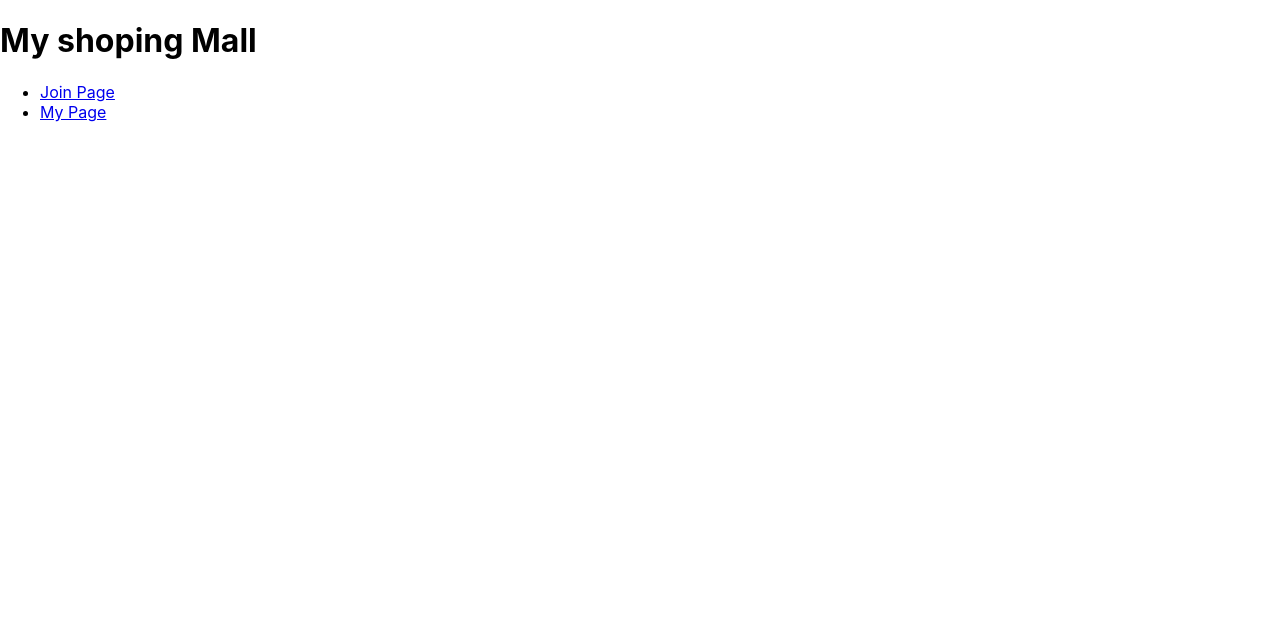
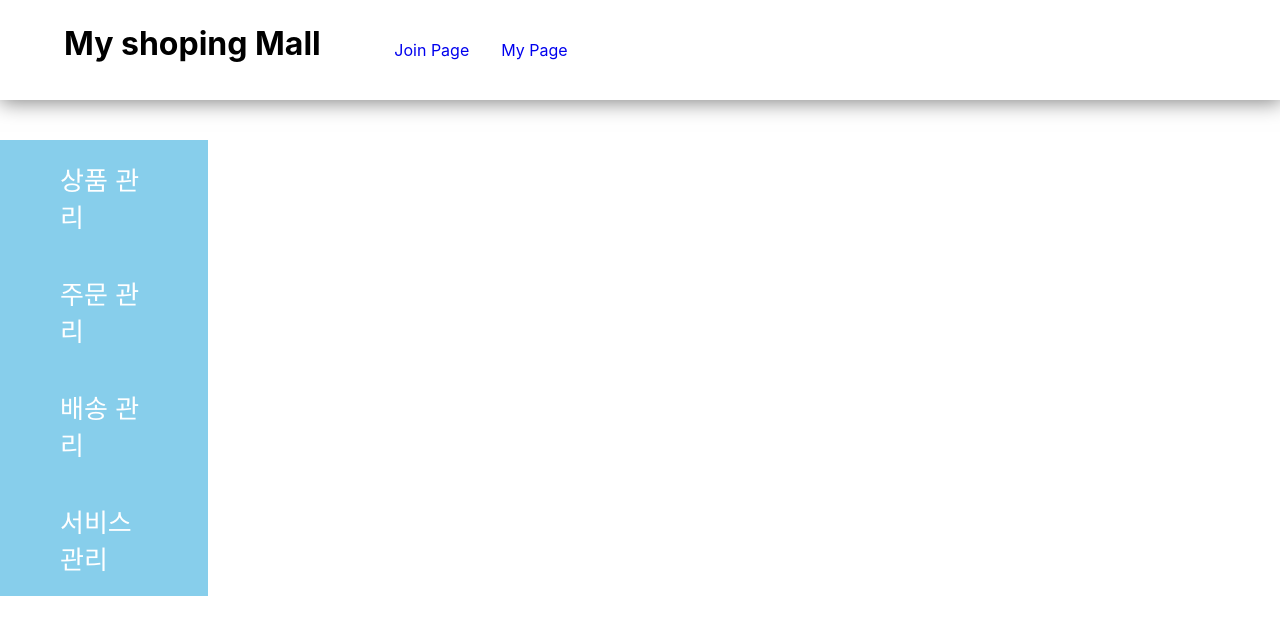
Before and after one commit to practice-server-side/Product-React, a React (Create React App) app: page / in a window 1280 px wide. Shown: the top 634 px of the page. Built offline with nearby package versions, Linux system fonts and the light colour scheme.

Commit message:
layout 분리

```diff
--- a/src/App.css
+++ b/src/App.css
@@ -1,3 +1,28 @@
+* {
+  margin: 0;
+  padding: 0;
+  box-sizing: border-box;
+}
+
 html {
-  font-size: 16pxs;
+  font-size: 16px;
 }
+
+body {
+  font-size: 16px;
+}
+
+li,
+ul {
+  list-style: none;
+}
+
+a {
+  text-decoration: none;
+}
+
+/* ====== */
+.text-01 {
+  font-size: 26px;
+  color: #fff;
+}
--- a/src/App.js
+++ b/src/App.js
@@ -1,26 +1,19 @@
 import "./App.css";
-import {BrowserRouter as Router, Routes, Route, Link} from 'react-router-dom';
+import { BrowserRouter as Router, Routes, Route } from "react-router-dom";
 import JoinPage from "./page/Join.page.tsx";
 import MainPage from "./page/Main.page.tsx";
 
-function Header() {
-  return <>
-    <h1>My shoping Mall</h1>
-  </>
-}
+import Layout from "./components/layouts/Layout.tsx";
 
 function App() {
   return (
     <Router>
-      <Header/>
-      <ul>
-        <li><Link to="/custPage">Join Page</Link></li>
-        <li><Link to="/mainPage">My Page</Link></li>
-      </ul>
-      <Routes>
-        <Route path="/custPage" element={<JoinPage/>}/>
-        <Route path="/mainPage" element={<MainPage/>}/>
-      </Routes>
+      <Layout>
+        <Routes>
+          <Route path="/custPage" element={<JoinPage />} />
+          <Route path="/mainPage" element={<MainPage />} />
+        </Routes>
+      </Layout>
     </Router>
   );
 }
--- /dev/null
+++ b/src/components/header/Header.tsx
@@ -0,0 +1,19 @@
+import { Link } from "react-router-dom";
+
+import "./header.scss";
+
+export default function Header() {
+  return (
+    <header className="header">
+      <h1>My shoping Mall</h1>
+      <ul>
+        <li>
+          <Link to="/custPage">Join Page</Link>
+        </li>
+        <li>
+          <Link to="/mainPage">My Page</Link>
+        </li>
+      </ul>
+    </header>
+  );
+}
--- /dev/null
+++ b/src/components/header/header.scss
@@ -0,0 +1,15 @@
+header.header {
+  padding: 3vh 5vw;
+  display: flex;
+
+  box-shadow: rgba(#000, 0.5) 1px 1px 20px 1px;
+
+  ul {
+    margin-left: 5%;
+    display: flex;
+
+    li {
+      padding: 1rem;
+    }
+  }
+}
--- /dev/null
+++ b/src/components/layouts/Layout.tsx
@@ -0,0 +1,16 @@
+import SideBar from "../sideBar/SideBar";
+import Header from "../header/Header";
+
+import "./layout.scss";
+
+function Layout({ children }: React.PropsWithChildren) {
+  return (
+    <div className="layout-default">
+      <Header></Header>
+      <SideBar />
+      <div className="g-view">{children}</div>
+    </div>
+  );
+}
+
+export default Layout;
--- /dev/null
+++ b/src/components/layouts/layout.scss
@@ -0,0 +1,18 @@
+.layout-default {
+  position: relative;
+  display: grid;
+  grid-template-columns: repeat(16, 1fr);
+  gap: 40px;
+
+  .header {
+    grid-column: 1 / 17;
+  }
+
+  .side-bar-wrap {
+    grid-column: 1 / 4;
+  }
+
+  .g-view {
+    grid-column: 4 / 17;
+  }
+}
--- /dev/null
+++ b/src/components/sideBar/SideBar.tsx
@@ -0,0 +1,49 @@
+import { Link } from "react-router-dom";
+import "./sideBar.scss";
+
+interface ListItem {
+  pageId: string;
+  label: string;
+  routerLink: string;
+}
+
+export default function SideBar() {
+  const list = [
+    {
+      pageId: "P001",
+      label: "상품 관리",
+      routerLink: "/mainPage",
+    },
+    {
+      pageId: "P002",
+      label: "주문 관리",
+      routerLink: "/mainPage",
+    },
+    {
+      pageId: "P003",
+      label: "배송 관리",
+      routerLink: "/mainPage",
+    },
+    {
+      pageId: "P004",
+      label: "서비스 관리",
+      routerLink: "/mainPage",
+    },
+  ];
+
+  return (
+    <div className="side-bar-wrap">
+      <ul>
+        {list.map((el: ListItem, i: number) => {
+          return (
+            <li key={i}>
+              <Link className="text-01" to={el.routerLink}>
+                {el.label}
+              </Link>
+            </li>
+          );
+        })}
+      </ul>
+    </div>
+  );
+}
--- /dev/null
+++ b/src/components/sideBar/sideBar.scss
@@ -0,0 +1,17 @@
+.side-bar-wrap {
+  display: block;
+  position: relative;
+
+  background-color: skyblue;
+
+  ul {
+    li {
+      a {
+        padding: 20px 60px;
+        display: block;
+        width: 100%;
+        height: 100%;
+      }
+    }
+  }
+}
```
